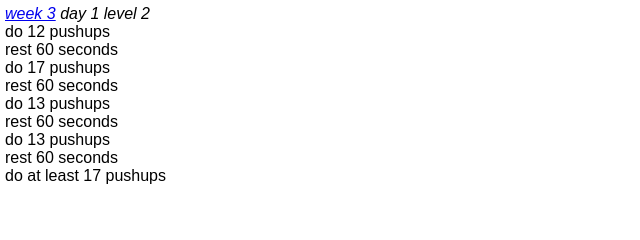
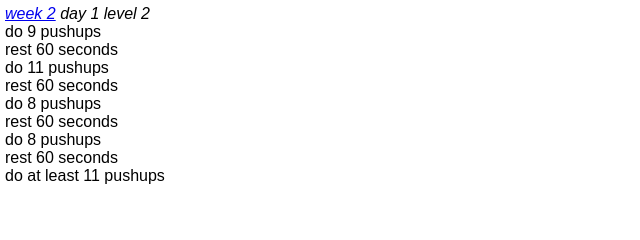
Before and after one commit to kaicarver/sedfugit, a plain HTML site: page pushups.html in a window 1280 px wide. Shown: the top 240 px of the page, 0-640 px from the left. Drawn offline with Linux system fonts and the light colour scheme.

Commit message:
add voice; add week 2

```diff
--- a/pushups.html
+++ b/pushups.html
@@ -93,6 +93,7 @@
   </div>
   <script>
     window.onload = function() {
+      //speak('Hello Kai! You need to go outside!');
       var myCurSetSetIndex;
       if (typeof(localStorage.myCurSetSetIndex) !== "undefined") {
 	myCurSetSetIndex = Number(localStorage.myCurSetSetIndex);
@@ -109,18 +110,24 @@
     var curStep;
     var allData = {
       'pushups' : [
-	{ "week" : 3, "day" : 1, "col" : 2, "sets" : [12,17,13,13,17], "rest" : 60 },
-	{ "week" : 3, "day" : 2, "col" : 2, "sets" : [14,19,14,14,19], "rest" : 90 },
-	{ "week" : 3, "day" : 3, "col" : 2, "sets" : [16,21,15,15,21], "rest" : 120 },
-	{ "week" : 4, "day" : 1, "col" : 2, "sets" : [18,22,16,16,25], "rest" : 60 },
-	{ "week" : 4, "day" : 2, "col" : 2, "sets" : [20,25,20,20,28], "rest" : 90 },
-	{ "week" : 4, "day" : 3, "col" : 2, "sets" : [23,28,23,23,33], "rest" : 120 },
-	{ "week" : 5, "day" : 1, "col" : 2, "sets" : [23,28,23,23,33], "rest" : 120 },
+	{ "week" : 2, "day" : 1, "level" : 2, "sets" : [ 9,11, 8, 8,11], "rest" :  60 },
+	{ "week" : 2, "day" : 2, "level" : 2, "sets" : [10,12, 9, 9,13], "rest" :  90 },
+	{ "week" : 2, "day" : 2, "level" : 3, "sets" : [12,13,10,10,15], "rest" : 120 },
+
+	{ "week" : 3, "day" : 1, "level" : 2, "sets" : [12,17,13,13,17], "rest" :  60 },
+	{ "week" : 3, "day" : 2, "level" : 2, "sets" : [14,19,14,14,19], "rest" :  90 },
+	{ "week" : 3, "day" : 3, "level" : 2, "sets" : [16,21,15,15,21], "rest" : 120 },
+
+	{ "week" : 4, "day" : 1, "level" : 2, "sets" : [18,22,16,16,25], "rest" :  60 },
+	{ "week" : 4, "day" : 2, "level" : 2, "sets" : [20,25,20,20,28], "rest" :  90 },
+	{ "week" : 4, "day" : 3, "level" : 2, "sets" : [23,28,23,23,33], "rest" : 120 },
+
+	{ "week" : 5, "day" : 1, "level" : 2, "sets" : [28,35,25,22,35], "rest" :  60 },
       ],
       'situps' : [
-	{ "week" : 3, "day" : 1, "col" : 1, "sets" : [15,18,11,11,14], "rest" : 60 },
-	{ "week" : 3, "day" : 2, "col" : 1, "sets" : [15,18,12,12,18], "rest" : 60 },
-	{ "week" : 3, "day" : 3, "col" : 1, "sets" : [17,20,14,14,20], "rest" : 60 },
+	{ "week" : 3, "day" : 1, "level" : 1, "sets" : [15,18,11,11,14], "rest" : 60 },
+	{ "week" : 3, "day" : 2, "level" : 1, "sets" : [15,18,12,12,18], "rest" : 60 },
+	{ "week" : 3, "day" : 3, "level" : 1, "sets" : [17,20,14,14,20], "rest" : 60 },
       ]
     };
     function displaySetSet(exercise, setSetIndex) {
@@ -143,7 +150,7 @@
       var stepUI = document.getElementById("stepUI");
       stepUI.innerHTML = '<div id="workoutTitle"><a href="http://www.hundredpushups.com/week' + exerciseSet.week +
 	'.html" target="_blank">week '+ exerciseSet.week + '</a>' +
-	' day ' + exerciseSet.day + ' level ' + exerciseSet.col + '</div>';
+	' day ' + exerciseSet.day + ' level ' + exerciseSet.level + '</div>';
       for (var i = 0; i < exerciseSet.textSets.length; i++) {
 	stepUI.innerHTML += '<div id="step' + i + '">' + exerciseSet.textSets[i] + ' </div>';
       }
@@ -177,9 +184,10 @@
 	  s.stopwatch.start();
 	}
 	if (curStep > exerciseSet.textSets.length - 1) {
-	  todo.innerText = "";
+	  todo.innerText = 'You are done!';
 	}
       }
+      speak(todo.innerText);
     }
     function totalTime() {
       var curTotalTime = 0;
@@ -217,6 +225,11 @@
     }
     setInterval(totalTime, 100);
     setInterval(stepTime, 100);
+    function speak(text) {
+      if ('speechSynthesis' in window) {
+	window.speechSynthesis.speak(new SpeechSynthesisUtterance(text));
+      }
+    }
 </script>
 </body>
 </html>
@@ -492,4 +505,20 @@ Total
 72 / 72 pushups
 restarted program, still could not do last two sets properly... 11 min...
 
+Sat Oct 14 2017 13:21:05 GMT+0800 (China Standard Time)
+week 2 day 1 level 2
+do 9 pushups 27
+rest 60 seconds 62
+do 11 pushups 31
+rest 60 seconds 62
+do 8 pushups 26
+rest 60 seconds 65
+do 8 pushups 27
+rest 60 seconds 61
+do at least 11 pushups 42
+Total
+403 seconds
+47 / 47 pushups
+restarted program at week 2! still barely finished without pauses...
+
   -->
```
